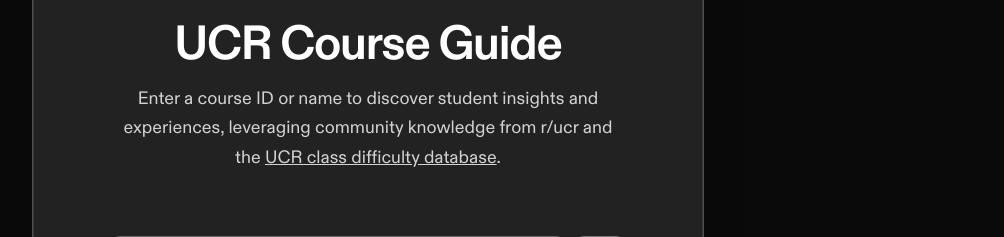
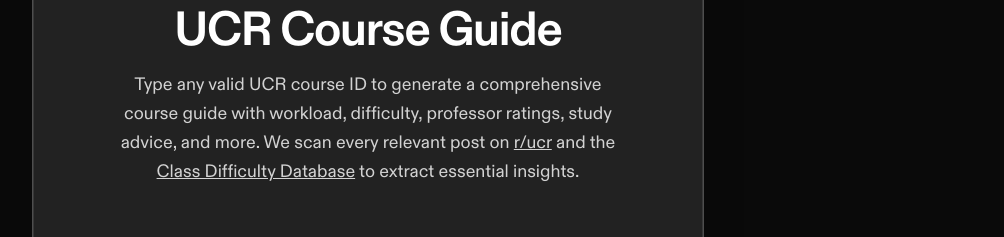
Before and after one commit to anishkancherla/ucrcourseguide, a Next.js app: page / in a window 1280 px wide. Shown: the part 320-557 px from the top of the page, without its empty margins (272-1276 px from the left). Built offline with nearby package versions, Linux system fonts and the light colour scheme.

Commit message:
search form ui update

```diff
--- a/components/gradient-background.tsx
+++ b/components/gradient-background.tsx
@@ -15,7 +15,7 @@
     >
       <ShaderGradient
         control="query"
-        urlString="https://www.shadergradient.co/customize?animate=on&axesHelper=off&bgColor1=%23000000&bgColor2=%23000000&brightness=0.9&cAzimuthAngle=180&cDistance=2.8&cPolarAngle=80&cameraZoom=9.1&color1=%23003da5&color2=%23a2a4a1&color3=%23ffb81c&destination=onCanvas&embedMode=off&envPreset=lobby&format=gif&fov=45&frameRate=10&gizmoHelper=hide&grain=on&lightType=env&pixelDensity=1&positionX=0&positionY=0&positionZ=0&range=enabled&rangeEnd=40&rangeStart=0&reflection=0.1&rotationX=50&rotationY=0&rotationZ=-60&shader=defaults&type=plane&uAmplitude=0&uDensity=1.5&uFrequency=0&uSpeed=0.1&uStrength=1.5&uTime=8&wireframe=false"
+        urlString="https://www.shadergradient.co/customize?animate=on&axesHelper=off&bgColor1=%23000000&bgColor2=%23000000&brightness=0.9&cAzimuthAngle=180&cDistance=2.8&cPolarAngle=80&cameraZoom=9.1&color1=%2300004c&color2=%23747172&color3=%23998c00&destination=onCanvas&embedMode=off&envPreset=lobby&format=gif&fov=45&frameRate=10&gizmoHelper=hide&grain=on&lightType=env&pixelDensity=1&positionX=0&positionY=0&positionZ=0&range=enabled&rangeEnd=40&rangeStart=0&reflection=0.1&rotationX=50&rotationY=0&rotationZ=-60&shader=defaults&type=plane&uAmplitude=0&uDensity=1.5&uFrequency=0&uSpeed=0.1&uStrength=1.5&uTime=8&wireframe=false"
       />
     </ShaderGradientCanvas>
   )
--- a/components/results-display.tsx
+++ b/components/results-display.tsx
@@ -93,7 +93,7 @@
 const sectionIcons: { [key: string]: FC<React.ComponentProps<"svg">> } = {
   "Overall Sentiment": Star,
   Difficulty: BarChart2,
-  "Professors & What Students Say": Users,
+  "Frequent Instructors & Student Reviews": Users,
   "Advice & Tips for Success": Lightbulb,
   "Common Pitfalls": AlertTriangle,
   "Grade Distribution Perception": FileText,
--- a/components/search-form.tsx
+++ b/components/search-form.tsx
@@ -38,16 +38,25 @@
         <div className="space-y-4">
           <h1 className="text-4xl font-diatype-bold tracking-tight md:text-5xl">UCR Course Guide</h1>
           <p className="max-w-lg text-lg text-white/80 leading-relaxed">
-            Enter a course ID or name to discover student insights and experiences, leveraging community knowledge from r/ucr and the{" "}
+            Type any valid UCR course ID to generate a comprehensive course guide with workload, difficulty, professor ratings, study advice, and more. We scan every relevant post on{" "}
+            <a
+              href="https://www.reddit.com/r/ucr/"
+              target="_blank"
+              rel="noopener noreferrer"
+              className="underline hover:text-white transition-colors"
+            >
+              r/ucr
+            </a>
+            {" "}and the{" "}
             <a
               href="https://docs.google.com/spreadsheets/d/1qiy_Oi8aFiPmL4QSTR3zHe74kmvc6e_159L1mAUUlU0/edit?gid=0#gid=0"
               target="_blank"
               rel="noopener noreferrer"
               className="underline hover:text-white transition-colors"
             >
-              UCR class difficulty database
+              Class Difficulty Database
             </a>
-            .
+            {" "}to extract essential insights.
           </p>
         </div>
       </div>
--- a/components/structured-results-display.tsx
+++ b/components/structured-results-display.tsx
@@ -772,7 +772,7 @@
         {/* Professors Tab */}
         {activeTab === "professors" && data.professors && (
           <LiquidGlassContainer variant="default" disableInteractive={true} className="p-6">
-            <h3 className="text-xl font-bold text-white mb-4">Professors & What Students Say</h3>
+            <h3 className="text-xl font-bold text-white mb-4">Frequent Instructors & Student Reviews</h3>
             <div className="grid gap-4">
               {data.professors
                 .sort((a, b) => b.rating - a.rating) // Sort by rating, highest first
@@ -946,7 +946,7 @@
           <LiquidGlassContainer variant="default" disableInteractive={true} className="p-6">
             <h3 className="text-xl font-bold text-white mb-4">Relevant Reddit Posts</h3>
             <p className="text-white/70 text-sm mb-6">
-              Pre-filtered posts where this course is the main topic, prioritized by recency and student engagement
+              Curated posts with this course as the primary subject, sorted by recency and student engagement
             </p>
             <div className="space-y-4">
               {prioritizeRelevantPosts(results.raw_data.posts).map((postData: any, idx: number) => (
```
Also changed, not shown: 1 other file (tests, documents, lock files or other folders).
